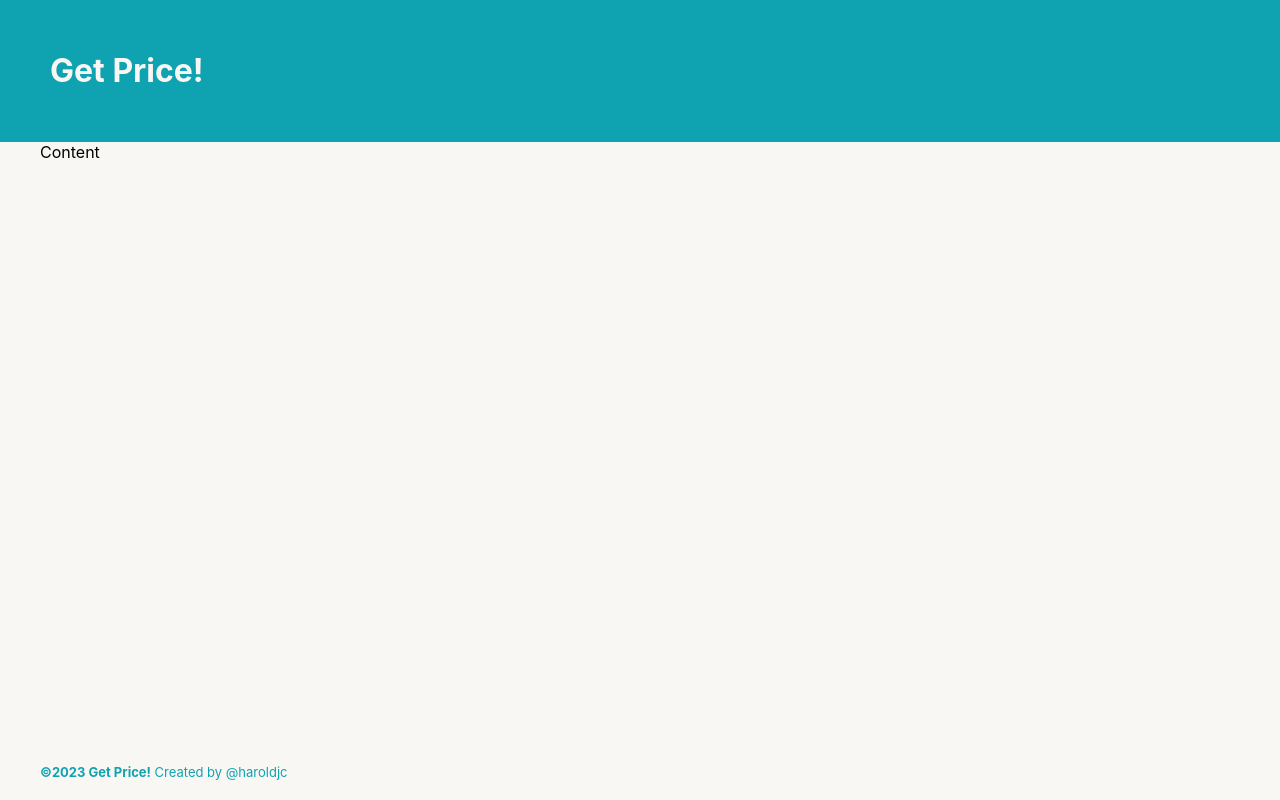
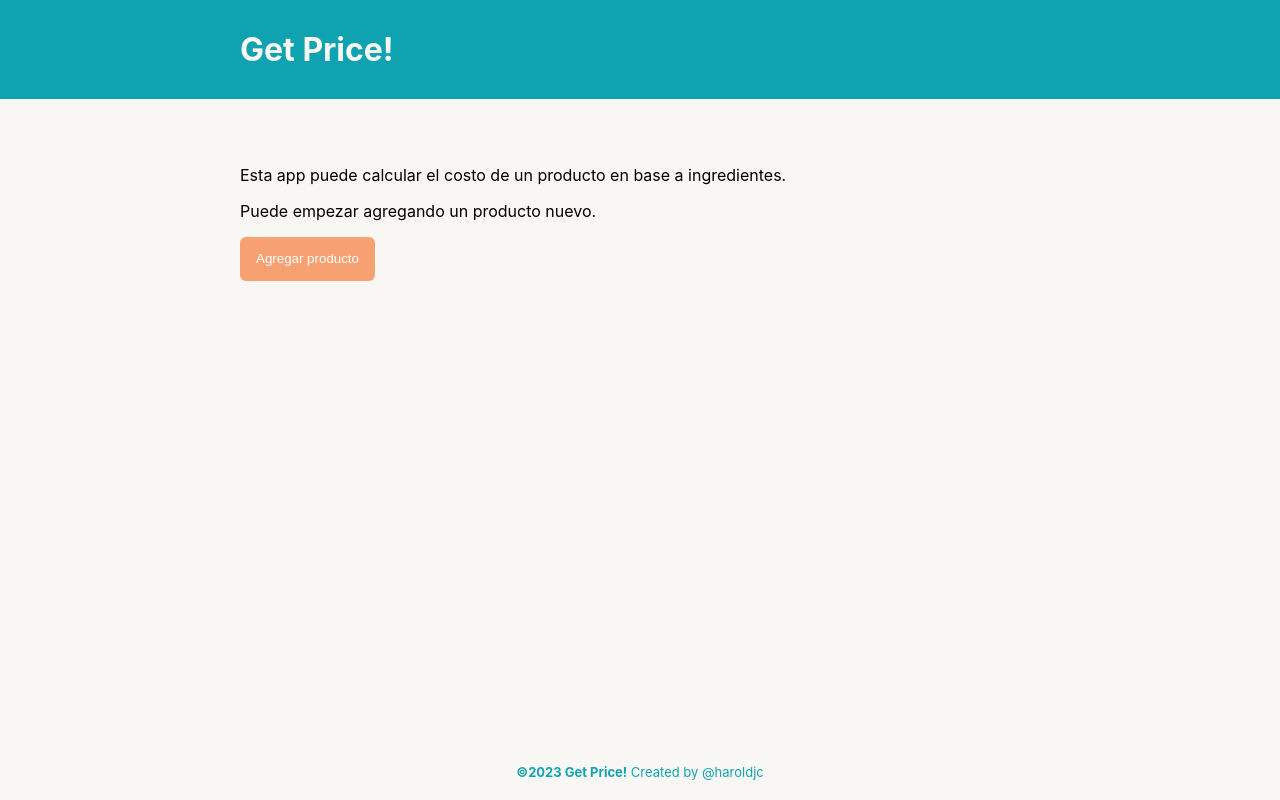
Before and after one commit to haroldjc/price-calculator, a React (Create React App) app: page / in a window 1280 px wide. Built offline with nearby package versions, Linux system fonts and the light colour scheme; data requests are answered from the project's data file.

Commit message:
Add supplies service

```diff
--- a/db.json
+++ b/db.json
@@ -36,5 +36,6 @@
       "price": 4.3,
       "weight": 1000
     }
-  ]
+  ],
+  "products": []
 }
--- a/src/App.css
+++ b/src/App.css
@@ -12,7 +12,7 @@ body {
 
 .content-wrapper {
   margin: auto;
-  max-width: 1200px;
+  max-width: 800px;
 }
 
 .app-main {
@@ -24,3 +24,29 @@ body {
 .main-content {
   flex: 1;
 }
+
+/* Buttons */
+
+.button, button {
+  --height: 44px;
+  align-items: center;
+  background: var(--color-tangerine);
+  border-radius: 6px;
+  border: none;
+  color: #fff;
+  cursor: pointer;
+  display: inline-flex;
+  height: var(--height);
+  justify-content: center;
+  line-height: var(--height);
+  min-width: 10ch;
+  padding: 0 1.2em;
+  text-align: center;
+  text-decoration: none;
+  transition: all 0.3s ease;
+}
+
+.button:hover,
+button:hover {
+  background: var(--color-moonstone);
+}
--- a/src/App.js
+++ b/src/App.js
@@ -1,18 +1,32 @@
+import { useState, useEffect } from 'react';
+import suppliesService from './services/supplies';
 import './App.css';
 // Components
 import './components/layout/Header'
 import Header from './components/layout/Header';
 import Footer from './components/layout/Footer';
+import Home from './components/Home';
 
 function App() {
+  const [supplies, setSupplies] = useState([]);
+
+  useEffect(() => {
+    suppliesService
+      .getAll()
+      .then(supplies => {
+        setSupplies(supplies)
+        console.log(supplies)
+      })
+  }, [])
+
   return (
     <main className='app-main'>
       <Header title='Get Price!' />
       <section className='main-content'>
-        <div className='content-wrapper'>
-          Content
-        </div>
-      </section>
+      <div className='content-wrapper'>
+        <Home />
+      </div>
+    </section>
       <Footer />
     </main>
   );
--- /dev/null
+++ b/src/components/Home.css
@@ -0,0 +1,3 @@
+.home {
+  padding: 50px 0;
+}
--- /dev/null
+++ b/src/components/Home.js
@@ -0,0 +1,13 @@
+import './Home.css';
+
+function Home() {
+  return (
+    <div className='home'>
+      <p>Esta app puede calcular el costo de un producto en base a ingredientes.</p>
+      <p>Puede empezar agregando un producto nuevo.</p>
+      <button>Agregar producto</button>
+    </div>
+  );
+}
+
+export default Home;
--- a/src/components/layout/Footer.css
+++ b/src/components/layout/Footer.css
@@ -2,4 +2,5 @@
   color: var(--color-moonstone);
   font-size: 13px;
   padding: 20px;
+  text-align: center;
 }
--- a/src/components/layout/Header.css
+++ b/src/components/layout/Header.css
@@ -1,5 +1,9 @@
 .main-header {
   background: var(--color-moonstone);
   color: var(--color-beige);
-  padding: 30px 50px;
+  padding: 30px;
 }
+
+.main-header h1 {
+  margin: 0;
+}
--- /dev/null
+++ b/src/services/supplies.js
@@ -0,0 +1,25 @@
+import axios from "axios";
+
+const baseURL = `http://localhost:3001/supplies`
+
+const getAll = () => {
+  const request = axios.get(baseURL)
+  return request.then(response => response.data)
+}
+
+const create = personObject => {
+  const request = axios.post(baseURL, personObject)
+  return request.then(response => response.data)
+}
+
+const update = (personObject) => {
+  const request = axios.put(`${baseURL}/${personObject.id}`, personObject)
+  return request.then(response => response.data)
+}
+
+const remove = id => {
+  const request = axios.delete(`${baseURL}/${id}`)
+  return request
+}
+
+export default { getAll, create, update, remove }
```
